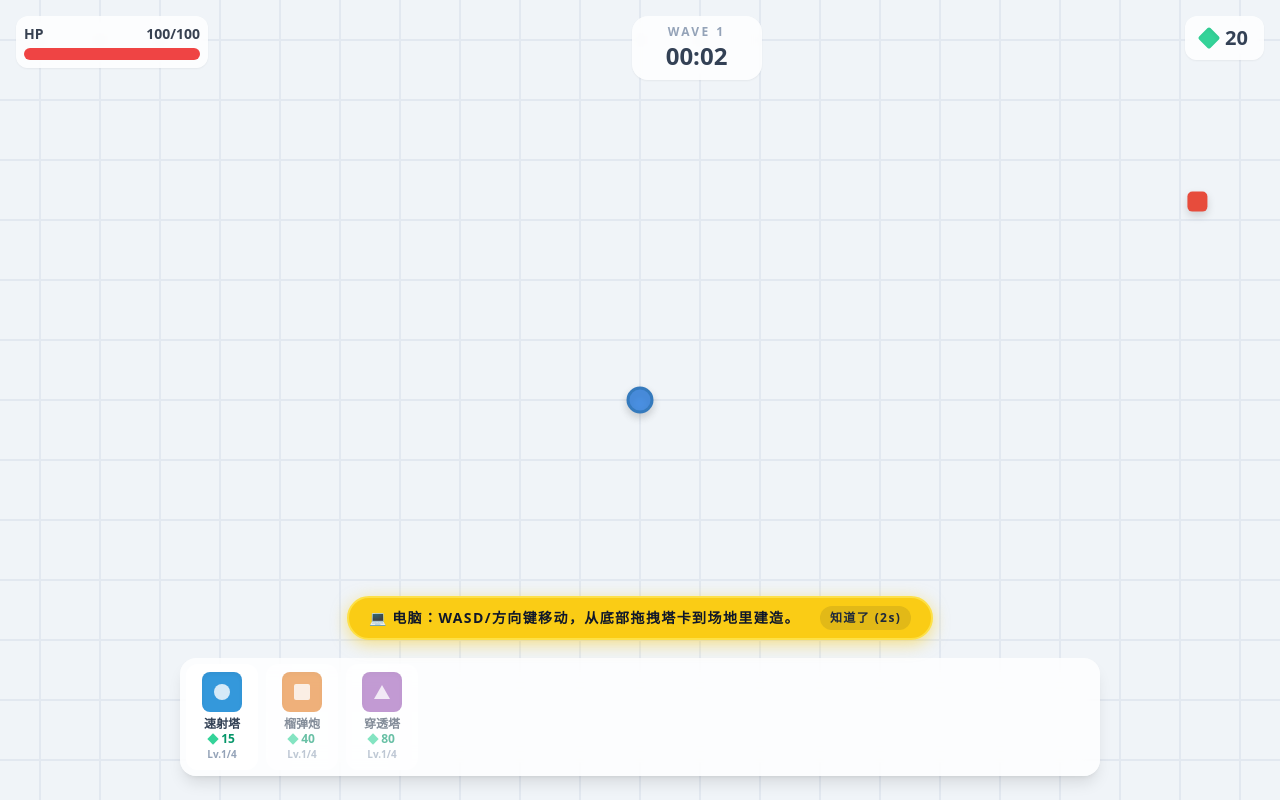
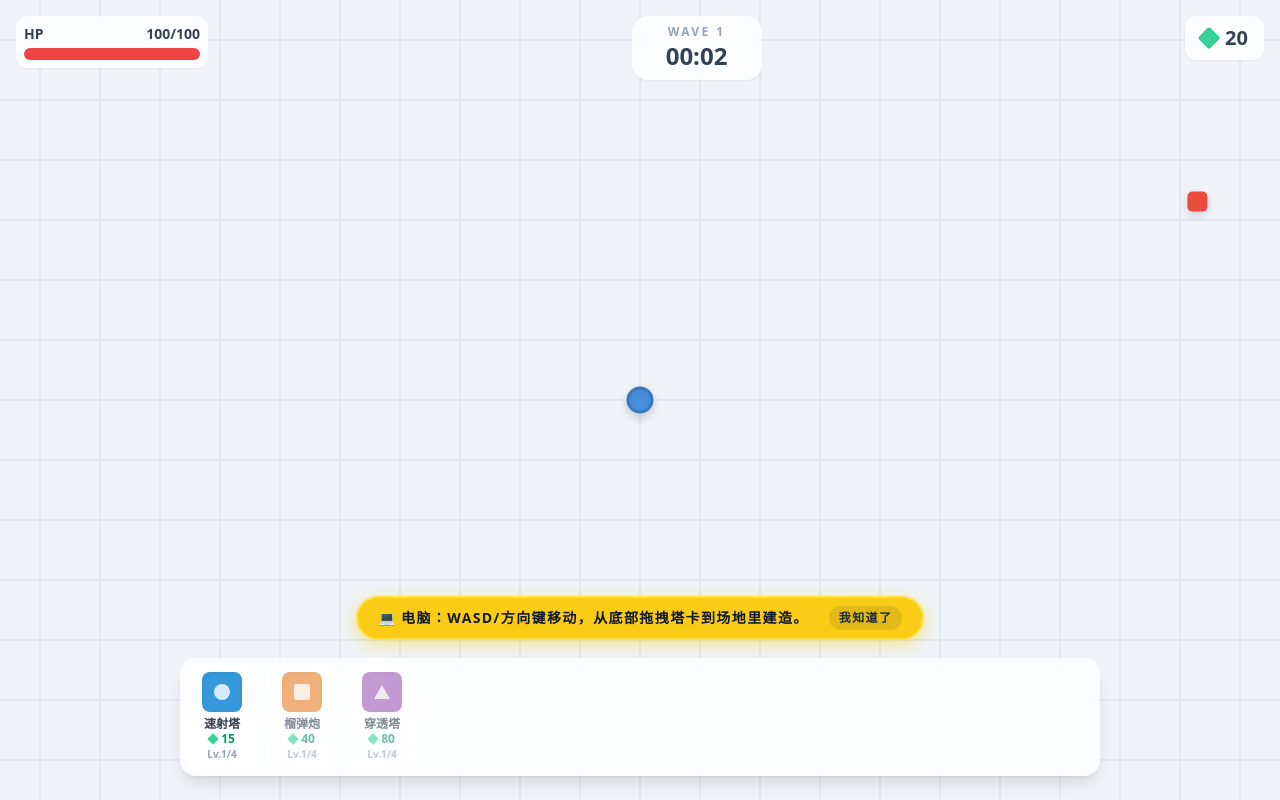
Before and after one commit to onovich/GeoGuard, a React (Vite) app: page / in a window 1280 px wide. Both pictures are taken after a click on the button "开始游戏". Built offline with nearby package versions, Linux system fonts and the light colour scheme.

Commit message:
fix: disable hint auto-close timer on PC

```diff
--- a/src/view/components/GameHud.jsx
+++ b/src/view/components/GameHud.jsx
@@ -17,16 +17,17 @@ export default function GameHud({
 }) {
   const [showControlsHint, setShowControlsHint] = useState(true);
   const [hintCountdown, setHintCountdown] = useState(4);
+  const isMobile = /Mobi|Android|iPhone/i.test(navigator.userAgent);
 
   useEffect(() => {
-    if (!showControlsHint || gameState !== 'PLAYING') return;
+    if (!showControlsHint || gameState !== 'PLAYING' || !isMobile) return;
     if (hintCountdown > 0) {
       const timer = setTimeout(() => setHintCountdown((c) => c - 1), 1000);
       return () => clearTimeout(timer);
     } else {
       setShowControlsHint(false);
     }
-  }, [showControlsHint, hintCountdown, gameState]);
+  }, [showControlsHint, hintCountdown, gameState, isMobile]);
 
   if (gameState !== 'PLAYING') {
     return null;
@@ -103,12 +104,12 @@ export default function GameHud({
       {showControlsHint && (
         <div className="absolute bottom-40 left-0 w-full flex justify-center pointer-events-none z-50">
           <div className="pointer-events-auto flex items-center gap-3 px-5 py-2 bg-yellow-400 text-slate-900 font-black rounded-full shadow-[0_4px_16px_rgba(250,204,21,0.5)] text-[11px] md:text-sm tracking-widest border-2 border-yellow-300">
-            <span>{/Mobi|Android|iPhone/i.test(navigator.userAgent) ? `📱 ${UI_COPY.controlsMobile}` : `💻 ${UI_COPY.controlsPc}`}</span>
+            <span>{isMobile ? `📱 ${UI_COPY.controlsMobile}` : `💻 ${UI_COPY.controlsPc}`}</span>
             <button
               onClick={() => setShowControlsHint(false)}
               className="flex items-center justify-center rounded-full bg-slate-900/10 px-2.5 py-1 text-[10px] md:text-xs font-bold text-slate-800 hover:bg-slate-900/20 active:scale-95 transition-all ml-2"
             >
-              知道了 ({hintCountdown}s)
+              {isMobile ? `知道了 (${hintCountdown}s)` : '我知道了'}
             </button>
           </div>
         </div>
```
Also changed, not shown: 1 other file (tests, documents, lock files or other folders).
